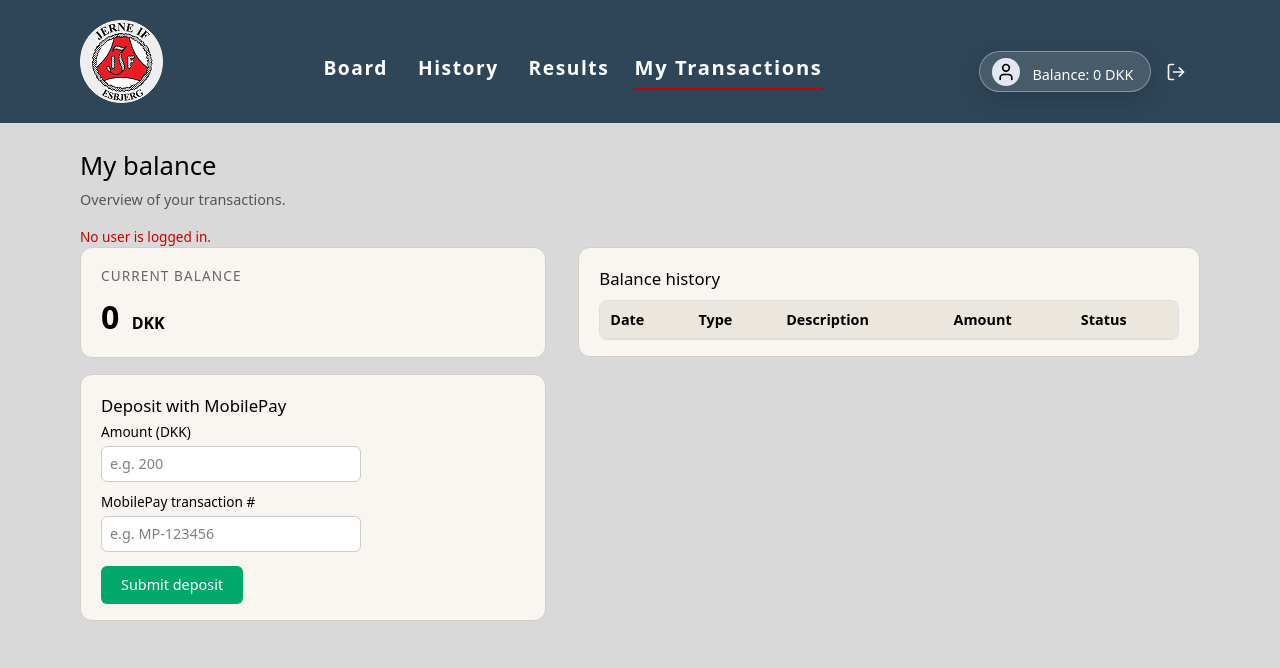
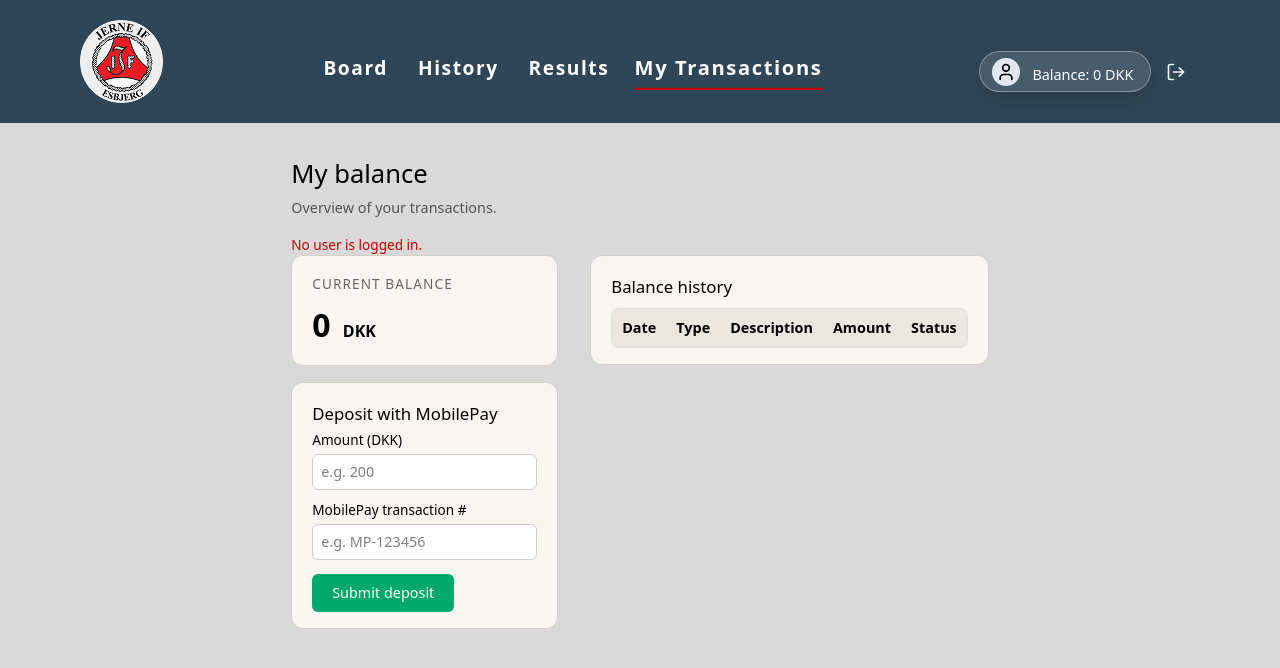
Before and after one commit to dave1433/3rdSemProject, a React (Vite) app in the folder client/: page /player/transactions in a window 1280 px wide. Shown: the top 668 px of the page. Built offline with nearby package versions, Linux system fonts and the light colour scheme.

Commit message:
Class name change on MyTransaction Page.

```diff
--- a/client/src/ui/css/PlayerMyBalancePage.css
+++ b/client/src/ui/css/PlayerMyTransactionPage.css
@@ -6,9 +6,11 @@
 }
 
 .balance-inner {
-    padding: 24px 80px 40px;
     font-family: system-ui, -apple-system, BlinkMacSystemFont, "Segoe UI",
     sans-serif;
+    max-width: 1200px;
+    padding: 32px 80px 40px;
+    margin: 0 auto;
 }
 
 .balance-title {
--- a/client/src/ui/pages/player/PlayerMyTransactionPage.tsx
+++ b/client/src/ui/pages/player/PlayerMyTransactionPage.tsx
@@ -1,5 +1,5 @@
 import React, { useEffect, useMemo, useState } from "react";
-import "../../css/PlayerMyBalancePage.css";
+import "../../css/PlayerMyTransactionPage.css";
 import { PlayerPageHeader } from "../../components/PlayerPageHeader";
 
 import { openapiAdapter } from "../../../api/connection";
@@ -186,7 +186,7 @@ export const PlayerMyTransactionPage: React.FC = () => {
 
     return (
         <div className="balance-page">
-            <PlayerPageHeader userName={playerName} />
+            <PlayerPageHeader userName={playerName} balance={balance}/>
 
             <div className="balance-inner">
                 <h1 className="balance-title">My balance</h1>
```
